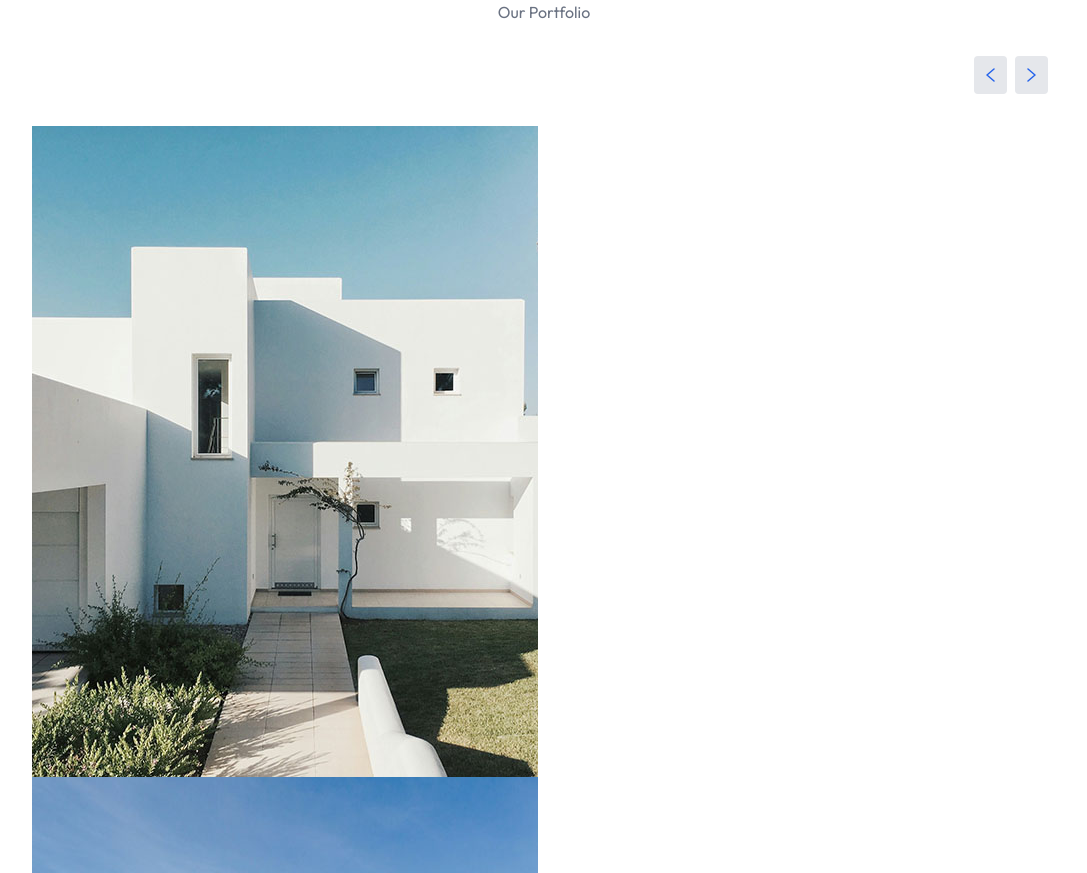
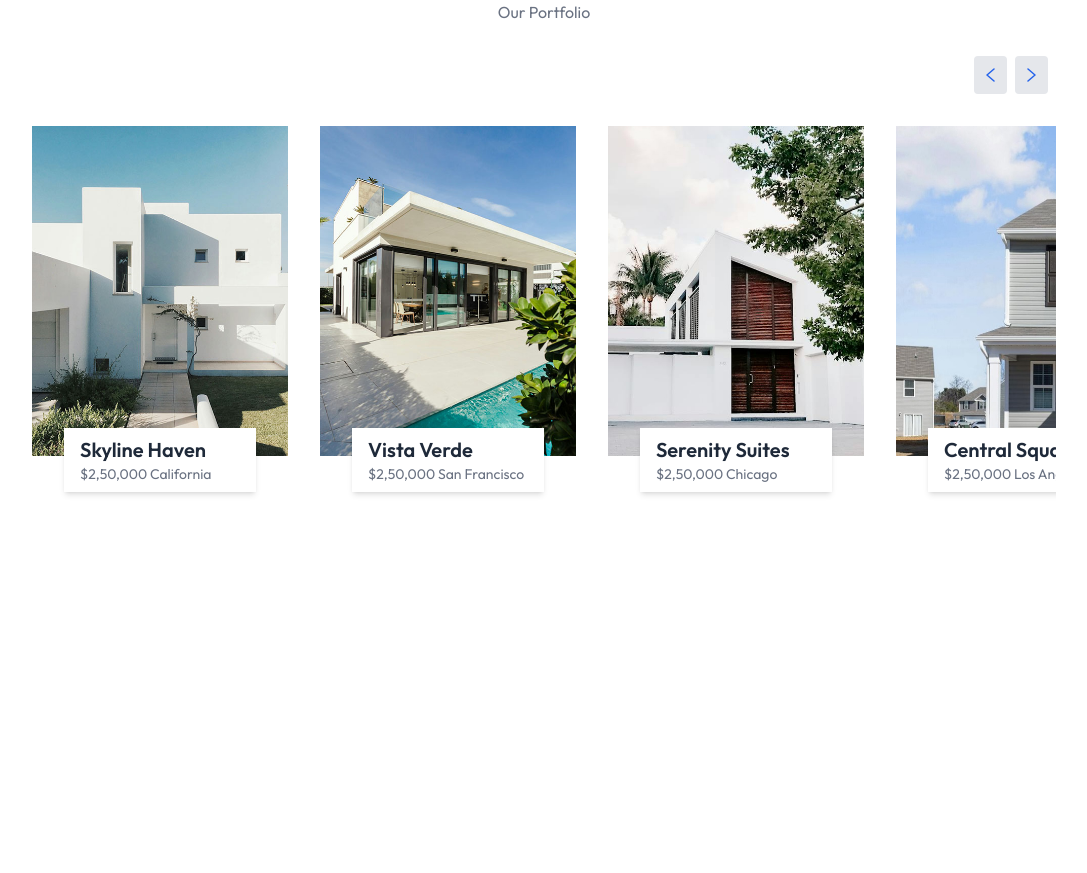
Before and after one commit to rashimarasangi/Estate, a React (Vite) app: page / in a window 1280 px wide. Shown: the part 1808-2681 px from the top of the page, without its empty margins (96-1183 px from the left). After the commit the page ends 2416 px from the top, so only its background shows below. Built offline with nearby package versions, Linux system fonts and the light colour scheme.

Commit message:
updated projects section is added

```diff
--- a/src/components/Projects.jsx
+++ b/src/components/Projects.jsx
@@ -1,7 +1,33 @@
-import React from 'react'
+import React, { useEffect, useState } from 'react'
 import { assets, projectsData } from '../assets/assets';
 
 const Projects = () => {
+
+const [currentIndex, setCurrentIndex] = useState(0);
+const[cardsToShow, setCardsToShow] = useState(1);
+
+useEffect(()=>{
+  const updateCardsToShow =()=>{
+    if(window.innerWidth >= 1024){
+      setCardsToShow(projectsData.length);
+    }else{
+      setCardsToShow(1)
+       }
+    };
+    updateCardsToShow();
+
+    window.addEventListener('resize' , updateCardsToShow);
+    return()=> window.removeEventListener('resize' , updateCardsToShow);
+
+},[])
+
+const nextProject = ()=>{
+  setCurrentIndex((prevIndex) => (prevIndex + 1) % projectsData.length)
+}
+const prevProject = ()=>{
+  setCurrentIndex((prevIndex) => prevIndex === 0 ? projectsData.length -1 : prevIndex - 1)
+}
+
   return (
     <div
       className='container mx-auto py-4 pt-20 px-6 md:px-20 lg:px-32 my-20 w-full overflow-hidden'
@@ -14,19 +40,34 @@ const Projects = () => {
 
      {/* slider button */}
      <div className='flex justify-end items-center mb-8'>
-        <button className='p-3 bg-gray-200 rounded mr-2' aria-label='Previous Project'>
+        <button onClick={prevProject}
+        className='p-3 bg-gray-200 rounded mr-2' aria-label='Previous Project'>
             <img src={assets.left_arrow} alt="Previous" />
         </button>
-        <button className='p-3 bg-gray-200 rounded mr-2' aria-label='Next Project'>
+        <button onClick={nextProject}
+        className='p-3 bg-gray-200 rounded mr-2' aria-label='Next Project'>
             <img src={assets.right_arrow} alt="Next" />
         </button>
      </div>
       {/* project slider container */}
-      <div>
-        <div>
+      <div className='overflow-hidden'>
+        <div
+          className='flex gap-8 transition-transform duration-500 ease-in-out'
+          style={{ transform: `translateX(-${(currentIndex * 100) / cardsToShow}%)` }}
+        >
             {projectsData.map((project, index)=> (
-               <div key={index}>
-                 <img src={project.image} alt={project.title} />
+               <div key={index} className='relative flex-shrink-0 w-full sm:w-1/4'>
+                 <img src={project.image} alt={project.title} className='w-full h-auto mb-14'/>
+                 <div className='absolute left-0 right-0 bottom-5 flex justify-center'>
+                  <div className='inline-block bg-white w-3/4 px-4 py-2 shadow-md'>
+                    <h2 className='text-xl font-semibold text-gray-800'>
+                      {project.title}
+                    </h2>
+                    <p className='text-gray-500 text-sm'>
+                      {project.price}<span></span> {project.location}
+                    </p>
+                  </div>
+                 </div>
                 </div>
             ))}
         </div>
```
